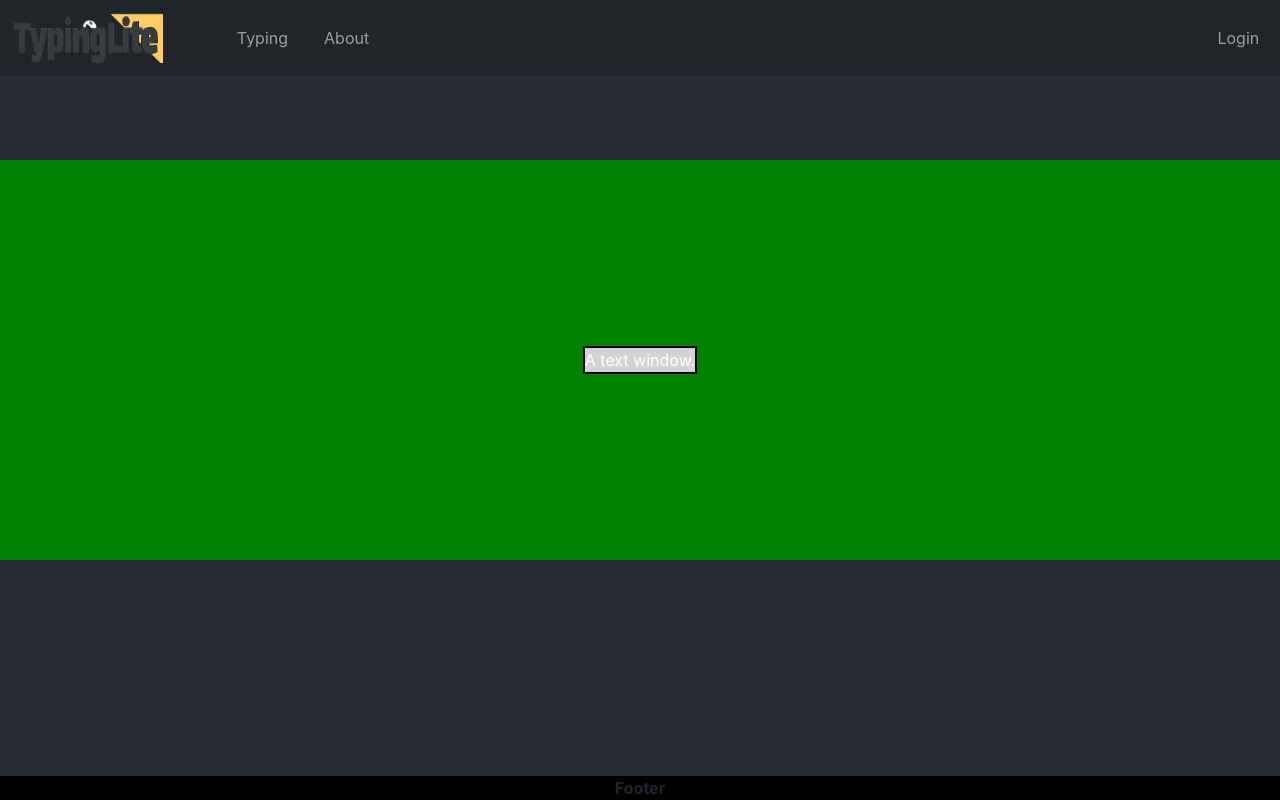
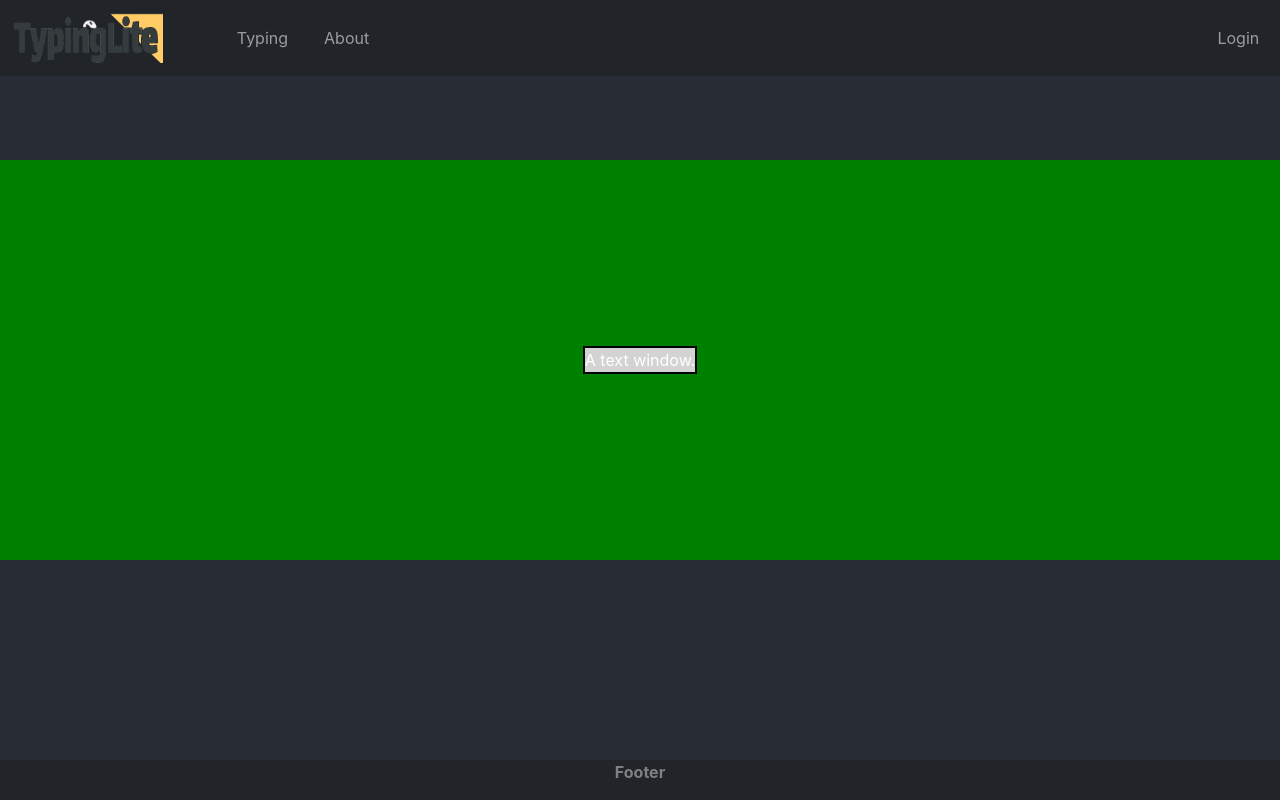
Before and after one commit to inowen/TypeAide, a React (Create React App) app in the folder react_frontend/: page / in a window 1280 px wide. Built offline with nearby package versions, Linux system fonts and the light colour scheme.

Commit message:
Make footer smaller, and its font visible

```diff
--- a/react_frontend/src/App.css
+++ b/react_frontend/src/App.css
@@ -4,6 +4,9 @@
     right: 0px;
     width: 100%;
     text-align: center;
+    height: 5vh;
+    font-weight: bold;
+    color: gray;
 }
 
 .typingarea {
--- a/react_frontend/src/Footer.tsx
+++ b/react_frontend/src/Footer.tsx
@@ -1,13 +1,8 @@
 import React from 'react';
-
-const footerStyle = {
-    background: "black",
-    fontWeight: "bold"
-};
 
 function Footer() {
     return (
-        <div style={footerStyle} className="footer">
+        <div className="footer bg-dark">
             Footer
         </div>
     );
```
